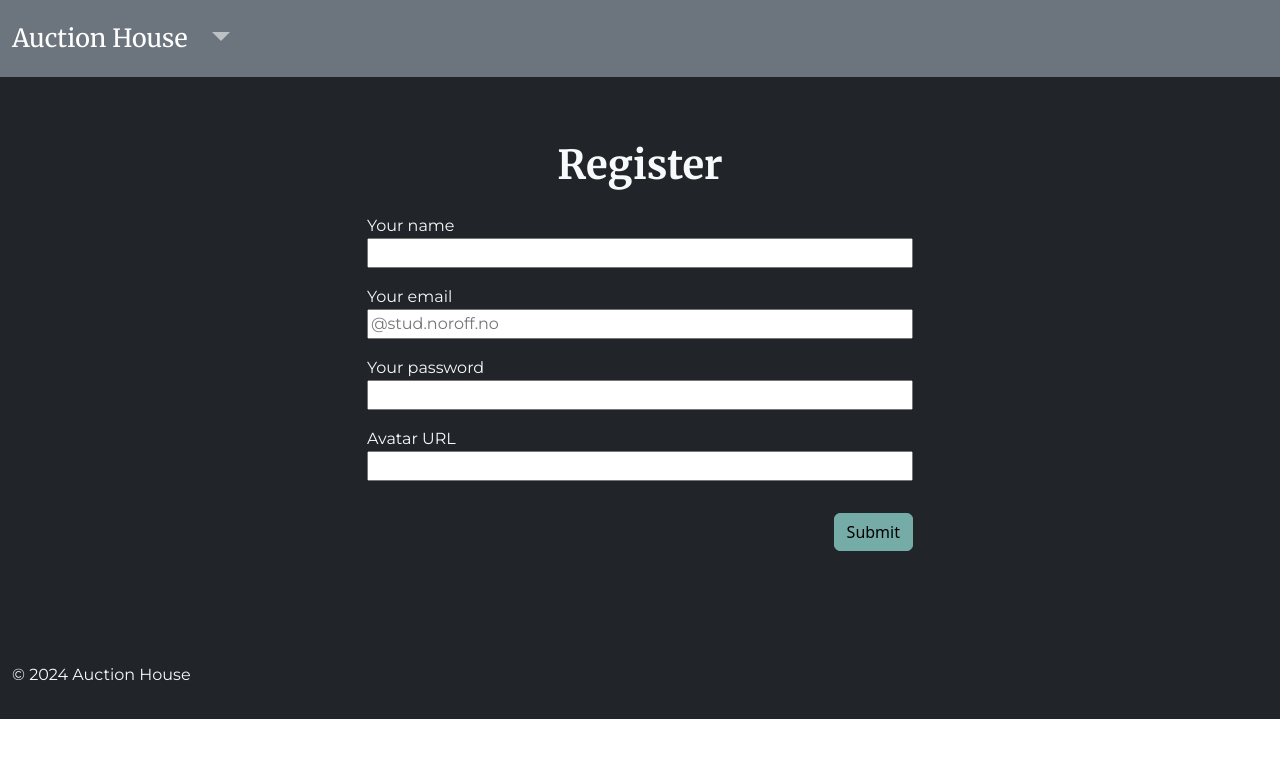
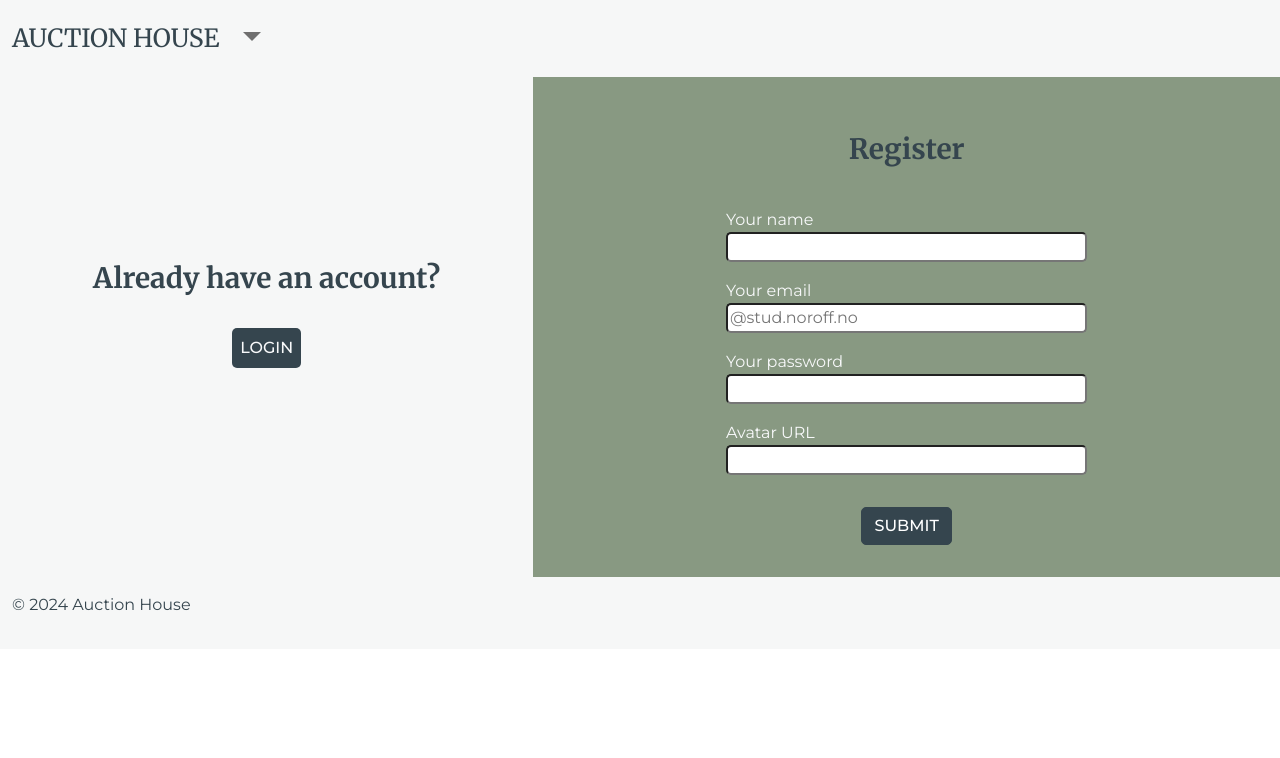
Before and after one commit to cecsun/semester-project-2, a website with bundled scripts: page register/index.html in a window 1280 px wide. Built offline with nearby package versions, Linux system fonts and the light colour scheme.

Commit message:
Bootstrap

```diff
--- a/register/index.html
+++ b/register/index.html
@@ -14,67 +14,66 @@
 <body>
 
     <header class="sticky-top">
-        <nav class="navbar navbar-expand-md bg-secondary navbar-dark">
+        <nav class="navbar navbar-expand-md bg-success">
             <div class="container-fluid">
-                <a class="navbar-brand" href="/listings/index.html">Auction House</a>
+                <a class="navbar-brand text-uppercase text-danger" href="/listings/index.html">Auction House</a>
                 <button class="navbar-toggler" type="button" data-bs-toggle="collapse" data-bs-target="#navbarSupportedContent" aria-controls="navbarSupportedContent" aria-expanded="false" aria-label="Toggle navigation">
                     <span class="navbar-toggler-icon"></span>
                 </button>
-                <div class="collapse navbar-collapse" id="navbarSupportedContent">
+                <div class="collapse navbar-collapse text-uppercase text-danger" id="navbarSupportedContent">
                     <ul class="navbar-nav me-auto">
                         <div class="d-none d-sm-block">
                             <li class="nav-item dropdown">
                             <a class="nav-link dropdown-toggle" href="#" role="button" data-bs-toggle="dropdown" aria-expanded="false"></a>
-                            <ul class="dropdown-menu">
-                                <li><a class="dropdown-item" href="/listings/index.html">Listings</a></li>
+                            <ul class="dropdown-menu text-uppercase bg-danger">
+                                <li><a class="dropdown-item text-success d-flex justify-content-center" href="/listings/index.html">Listings</a></li>
                                 <li><hr class="dropdown-divider"></li>
-                                <li><a class="dropdown-item" href="/index.html">Log in</a></li>
+                                <li><a class="dropdown-item text-success d-flex justify-content-center" href="/index.html">Login</a></li>
                             </ul>
                             </li>
                         </div>
                         <div class="container d-sm-none d-flex justify-content-center">
-                            <ul class="text-light my-4" style="list-style: none;">
+                            <ul class="text-danger my-4" style="list-style: none;">
                                 <li><a class="dropdown-item mb-3" href="/listings/index.html">Listings</a></li>
-                                <li><hr class="dropdown-divider"></li>
-                                <li><a class="dropdown-item" href="/index.html">Log in</a></li>
+                                <li><a class="dropdown-item" href="/index.html">Login</a></li>
                             </ul>
                         </div>
                     </ul>
-                    <!-- <form class="d-flex" role="search" id="search-form" name="search-form">
-                        <input class="form-control me-2" name="search" type="text" placeholder="Search" aria-label="Search">
-                        <button class="btn btn-outline-light" id="search-submit" type="submit">Search</button>
-                    </form> -->
                 </div>
             </div>
         </nav>
     </header>
 
-    <main class="flex-grow-1 bg-dark text-light">
-        <div class="container py-5">
+    <main class="flex-grow-1">
+        <div class="container-fluid">
             <div class="row justify-content-center">
-                <div class="col-12 col-md-6">
+                <div id="login-register-page" class="col-md-5 bg-success">
+                    <h3 class="text-danger">Already have an account?</h3>
+                    <a class="login-button bg-danger text-light p-2 my-4 text-uppercase text-decoration-none" href="/index.html">Login</a>
+                </div>
+                <div id="register-container" class="col-md-7 bg-info">
                     <div class="py-3 d-flex justify-content-center">
-                        <h1>Register</h1>
+                        <h3 class="my-4 d-flex justify-content-center text-danger">Register</h3>
                     </div>
                     <form action="/index.html" id="register-form" name="register-form">
                         <div class="mb-3">
                             <label for="name">Your name</label>
-                            <input name="name" id="form-name" value="" style="width: 100%;"/>
+                            <input name="name" id="form-name" value=""/>
                         </div>
                         <div class="mb-3">
                             <label for="email">Your email</label>
-                            <input name="email" type="email" id="form-email" placeholder="@stud.noroff.no" style="width: 100%;"/>
+                            <input name="email" type="email" id="form-email" placeholder="@stud.noroff.no"/>
                         </div>
                         <div class="mb-3">
                             <label for="password">Your password</label>
-                            <input name="password" type="password" id="form-password" value="" style="width: 100%;"/>
+                            <input name="password" type="password" id="form-password" value=""/>
                         </div>
                         <div class="mb-3">
                             <label for="avatar">Avatar URL</label>
-                            <input name="avatar" type="url" id="form-avatar" style="width: 100%;">
+                            <input name="avatar" type="url" id="form-avatar">
                         </div>
-                        <div class="py-3 d-flex float-end">
-                            <button class="btn btn-primary">Submit</button>
+                        <div class="py-3 d-flex justify-content-center">
+                            <button class="btn btn-danger text-uppercase">Submit</button>
                         </div>
                     </form>
                 </div>
@@ -82,7 +81,7 @@
         </div>
     </main>
 
-    <footer class="d-flex bg-dark text-light pt-5 pb-3">
+    <footer class="d-flex bg-success text-danger py-3">
         <div class="container-fluid">
             <p>&copy; 2024 Auction House</p>
         </div>
```
